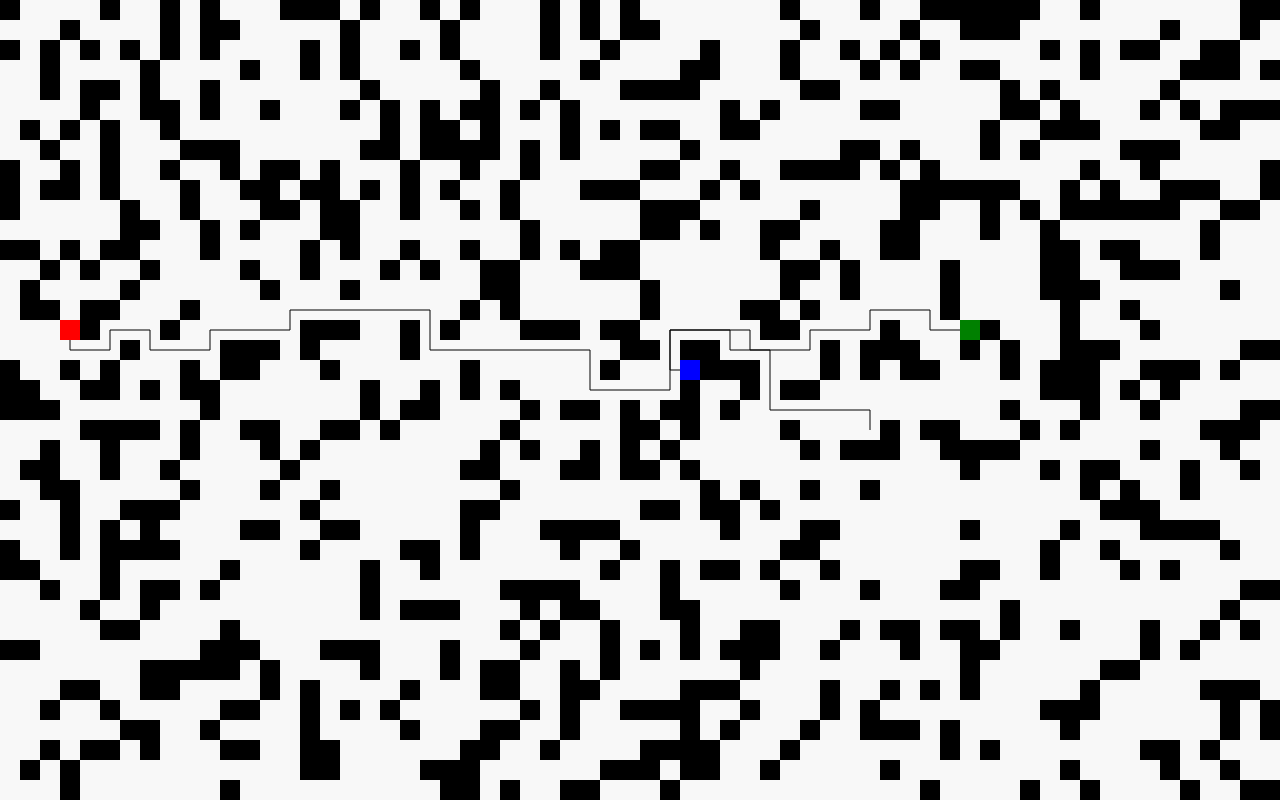
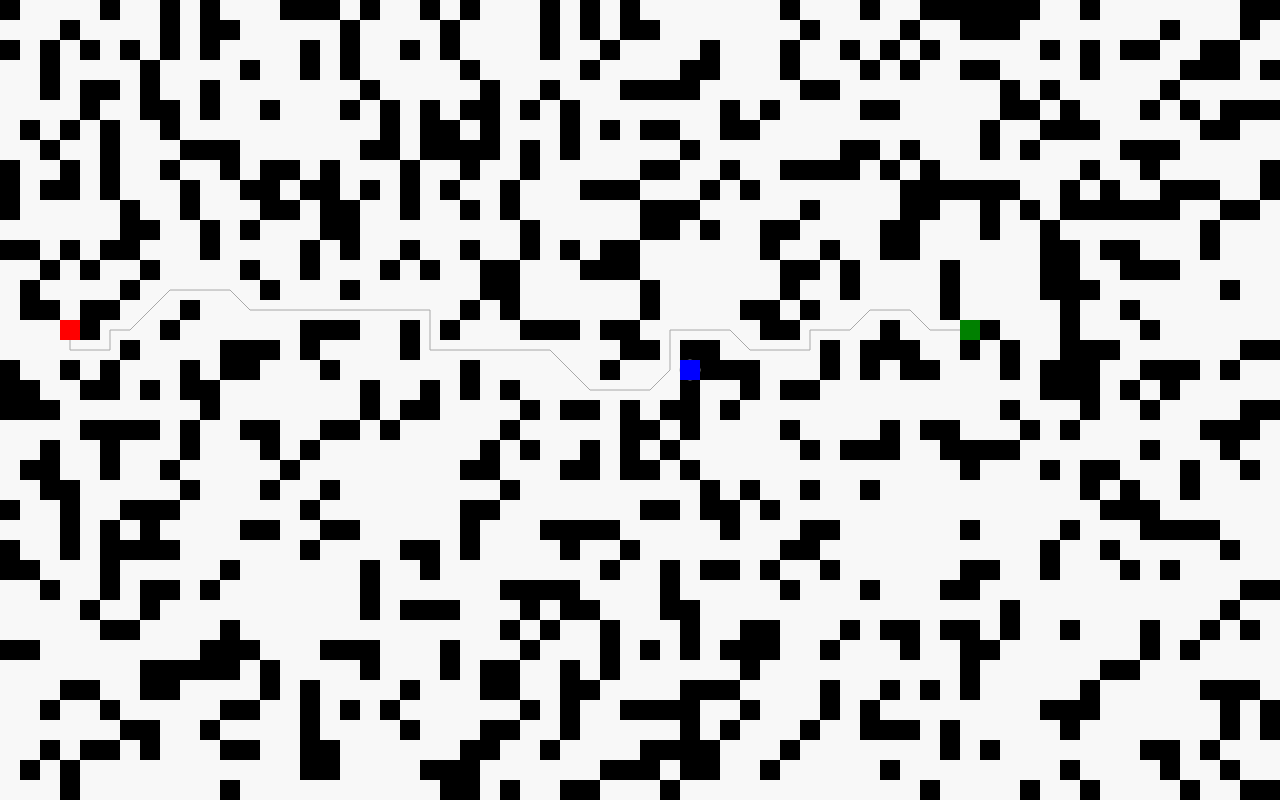
Before and after one commit to MarcoPlain/pathfinding-fx.js, a website: page page/index.html in a window 1280 px wide. Shown: the top 800 px of the page. Drawn offline with nearby package versions, Linux system fonts and the light colour scheme.

Commit message:
refactoring, improvements + diagonal pathfinding

```diff
--- a/page/index.html
+++ b/page/index.html
@@ -250,10 +250,12 @@ PUI.drawNode(nodeB, {color:'green'});
 
                   this.sliderValueMax = path.length;
 
-                  PUI.drawNodes(path);
+                  //PUI.drawNodes(path);
 
                   PUI.addNode(this.fromNode, { color: "red" });
                   PUI.addNode(this.toNode, { color: "green" });
+
+                  PUI.render();
 
                   PUI.onNodesListUpdate = (nodesList) => {
                     nodesList.forEach((node) => {
@@ -300,7 +302,7 @@ PUI.drawNodes(path);
       </div>
 
       <!-- PUI :: drawNodes with max() -->
-      <div class="bg-gray-500 my-8 flex gap-4 p-8" x-data="drawNodesWithSteps()">
+     <!-- <div class="bg-gray-500 my-8 flex gap-4 p-8" x-data="drawNodesWithSteps()">
         <div>
           <div class="bg-blue-200">
             <canvas id="drawNodesWithSteps" width="225" height="225"></canvas>
@@ -395,7 +397,7 @@ PUI.drawNodes(path);
           </code>
         </pre>
         </div>
-      </div>
+      </div>-->
 
       <!-- PUI :: drawFlood() -->
       <div class="bg-gray-500 my-8 flex gap-4 p-8" x-data="flood()">
--- a/src/pathfinding-fx.js
+++ b/src/pathfinding-fx.js
@@ -78,6 +78,7 @@ var PathfindingFX = (function () {
       this.pathsList = [];
       this.interactionMode = null;
       this.targetNodeIndex = null;
+      this.targetWalkerIndex = null;
       this.currentContext = null;
 
       // Settings
@@ -94,6 +95,8 @@ var PathfindingFX = (function () {
         settings.startNodeColor || defaults.startNodeColor;
       this.settings.endNodeColor =
         settings.endNodeColor || defaults.endNodeColor;
+
+      this.sqrt2 = Math.sqrt(2);
 
       this.clearCanvas();
 
@@ -128,10 +131,8 @@ var PathfindingFX = (function () {
     }
 
     findPath = (from, to, options = {}) => {
-
       this.initMatrix();
-      to = this.matrix[to.y][to.x]
-
+      to = this.matrix[to.y][to.x];
 
       let open = [this.matrix[from.y][from.x]];
       let closed = [];
@@ -171,7 +172,13 @@ var PathfindingFX = (function () {
               invalid = true;
           }
           if (invalid) continue;
-          let g = currentNode.g + 1;
+          let g = currentNode.g;
+          // Diagonal g
+          if(neighbor.x != currentNode.x && neighbor.y != currentNode.y){
+            g += this.sqrt2;
+          } else {
+            g += 1;
+          }
           let gBest = false;
           let found = false;
           for (let o = 0; o < open.length; o++)
@@ -226,11 +233,7 @@ var PathfindingFX = (function () {
 
         // End case -- result has been found, return the traced path
 
-        if (
-          greedy &&
-          currentNode.x == to.x &&
-          currentNode.y == to.y
-        ) {
+        if (greedy && currentNode.x == to.x && currentNode.y == to.y) {
           return flood;
         }
 
@@ -247,7 +250,15 @@ var PathfindingFX = (function () {
               invalid = true;
           }
           if (invalid) continue;
-          let g = currentNode.g + 1;
+
+          let g = currentNode.g;
+          // Diagonal g
+          if(neighbor.x != currentNode.x && neighbor.y != currentNode.y){
+            g += this.sqrt2;
+          } else {
+            g += 1;
+          }
+
           let gBest = false;
           let found = false;
           for (let o = 0; o < open.length; o++)
@@ -299,6 +310,49 @@ var PathfindingFX = (function () {
         this.matrix[node.y][node.x + 1].w
       )
         neighbors.push(this.matrix[node.y][node.x + 1]);
+
+      // Diagonal neighbors
+      if (
+        this.matrix[node.y - 1] &&
+        this.matrix[node.y - 1][node.x - 1] &&
+        this.matrix[node.y - 1][node.x - 1].w &&
+        this.matrix[node.y - 1][node.x] &&
+        this.matrix[node.y - 1][node.x].w &&
+        this.matrix[node.y][node.x - 1] &&
+        this.matrix[node.y][node.x - 1].w
+      )
+        neighbors.push(this.matrix[node.y - 1][node.x - 1]);
+      if (
+        this.matrix[node.y + 1] &&
+        this.matrix[node.y + 1][node.x - 1] &&
+        this.matrix[node.y + 1][node.x - 1].w &&
+        this.matrix[node.y + 1][node.x] &&
+        this.matrix[node.y + 1][node.x].w &&
+        this.matrix[node.y][node.x - 1] &&
+        this.matrix[node.y][node.x - 1].w
+      )
+        neighbors.push(this.matrix[node.y + 1][node.x - 1]);
+      if (
+        this.matrix[node.y - 1] &&
+        this.matrix[node.y - 1][node.x + 1] &&
+        this.matrix[node.y - 1][node.x + 1].w &&
+        this.matrix[node.y - 1][node.x] &&
+        this.matrix[node.y - 1][node.x].w &&
+        this.matrix[node.y][node.x + 1] &&
+        this.matrix[node.y][node.x + 1].w
+      )
+        neighbors.push(this.matrix[node.y - 1][node.x + 1]);
+      if (
+        this.matrix[node.y + 1] &&
+        this.matrix[node.y + 1][node.x + 1] &&
+        this.matrix[node.y + 1][node.x + 1].w &&
+        this.matrix[node.y + 1][node.x] &&
+        this.matrix[node.y + 1][node.x].w &&
+        this.matrix[node.y][node.x + 1] &&
+        this.matrix[node.y][node.x + 1].w
+      )
+        neighbors.push(this.matrix[node.y + 1][node.x + 1]);
+
       return neighbors;
     };
 
@@ -314,7 +368,16 @@ var PathfindingFX = (function () {
       }
     };
 
-    update(delta) {}
+    update(delta) {
+
+      this.walkers.forEach(walker => {
+        walker.path = this.findPath({x:walker.x, y:walker.y}, walker.to);
+        if(walker.path.length > 1){
+          walker.x = walker.path[1].x;
+          walker.y = walker.path[1].y;
+        }
+      })
+    }
 
     animationLoop(pui, timestamp) {
       // Throttle the frame rate.
@@ -342,7 +405,7 @@ var PathfindingFX = (function () {
       this.animationFrameId = requestAnimationFrame(
         this.animationLoop.bind(0, this)
       );
-      this.interval = setInterval(() => {
+      /*this.interval = setInterval(() => {
         this.walkers.forEach((walker) => {
           if (!walker.path) return;
 
@@ -354,7 +417,7 @@ var PathfindingFX = (function () {
           }
           if (walker.steps < walker.path.length) walker.steps++;
         });
-      }, 1000 / 8);
+      }, 1000 / 8);*/
     }
 
     addWalker(from, to, settings) {
@@ -366,8 +429,17 @@ var PathfindingFX = (function () {
         to: to,
         settings: settings,
       };
-      walker.path = this.addPath(from, to);
+      walker.path = this.findPath(from, to);
       this.walkers.push(walker);
+
+      this.addCircle(to, {
+        onPosChange: (pos) => {
+          walker.to = pos;
+          walker.path = this.findPath({ x: walker.x, y: walker.y }, walker.to);
+          walker.steps = 0;
+        },
+      });
+
       return this;
     }
 
@@ -379,8 +451,8 @@ var PathfindingFX = (function () {
       });
       this.drawNodes(this.nodesList);
       this.walkers.forEach((node) => {
+        this.drawNode(node, node.settings);
         this.drawPath(node.path);
-        this.drawNode(node, node.settings);
       });
       if (this.currentContext) {
         this.drawContext(this.currentContext);
@@ -393,7 +465,10 @@ var PathfindingFX = (function () {
       this.map = map;
       this.initMatrix();
       this.walkers.forEach((walker) => {
-        walker.path = this.addPath(walker.from, walker.to);
+        walker.path = this.findPath(walker.from, walker.to);
+      });
+      this.pathsList.forEach((path) => {
+        path.path = this.findPath(path.from, path.to);
       });
     }
 
@@ -447,7 +522,24 @@ var PathfindingFX = (function () {
       if (!this.mouseIsDown) return;
       this.mouseIsDown = false;
       this.interactionMode = null;
+      if (this.targetNodeIndex !== null) {
+        let node = this.nodesList[this.targetNodeIndex];
+
         this.targetNodeIndex = null;
+      }
+
+      if (this.targetWalkerIndex !== null) {
+        this.walkers[this.targetWalkerIndex].steps = 0;
+        this.walkers[this.targetWalkerIndex].path = this.findPath(
+          {
+            x: this.walkers[this.targetWalkerIndex].x,
+            y: this.walkers[this.targetWalkerIndex].y,
+          },
+          this.walkers[this.targetWalkerIndex].to
+        );
+        this.targetWalkerIndex = null;
+      }
+
       this.currentContext = null;
     }
 
@@ -461,6 +553,15 @@ var PathfindingFX = (function () {
       if (nodeIndex >= 0) {
         this.targetNodeIndex = nodeIndex;
         return { ...this.nodesList[nodeIndex], ...{ type: "node" } };
+      }
+
+      const walkerIndex = this.walkers.findIndex(
+        (n) => n.x == node.x && n.y == node.y
+      );
+
+      if (walkerIndex >= 0) {
+        this.targetWalkerIndex = walkerIndex;
+        return { ...this.walkers[walkerIndex], ...{ type: "walker" } };
       }
 
       if (
@@ -501,11 +602,25 @@ var PathfindingFX = (function () {
                 this.interactionMode.type == "wall" ? 1 : 0;
               this.updateMap(newMap);
             } else {
+              if (this.interactionMode.type == "node") {
                 this.nodesList[this.targetNodeIndex].x = axis.x;
                 this.nodesList[this.targetNodeIndex].y = axis.y;
 
+                if (
+                  typeof this.nodesList[this.targetNodeIndex].config
+                    .onPosChange != "undefined"
+                )
+                  this.nodesList[this.targetNodeIndex].config.onPosChange(axis);
+              }
+              if (this.interactionMode.type == "walker") {
+                this.walkers[this.targetWalkerIndex].x = axis.x;
+                this.walkers[this.targetWalkerIndex].y = axis.y;
+              }
+
               // Update all paths
-              this.pathsList.forEach((path) => { path.path = this.findPath(path.from, path.to)});
+              this.pathsList.forEach((path) => {
+                path.path = this.findPath(path.from, path.to);
+              });
 
               if (typeof this.onNodesListUpdate != "undefined")
                 this.onNodesListUpdate(this.nodesList);
@@ -523,8 +638,12 @@ var PathfindingFX = (function () {
     }
 
     addPath(fromNode, toNode, settings = {}) {
-      const path = this.findPath(fromNode, toNode, settings);
-      //this.pathsList.push(path);
+      const path = {
+        from: fromNode,
+        to: toNode,
+        path: this.findPath(fromNode, toNode, settings),
+      };
+      this.pathsList.push(path);
       return path;
     }
 
@@ -569,7 +688,11 @@ var PathfindingFX = (function () {
     toNode(node, config = {}) {
       node = this.addEndNode(node, config);
       if (this.currentNode) {
-        this.pathsList.push({ from: this.currentNode, to: node, path: this.findPath(this.currentNode, node) });
+        this.pathsList.push({
+          from: this.currentNode,
+          to: node,
+          path: this.findPath(this.currentNode, node),
+        });
       }
 
       return this;
@@ -582,14 +705,42 @@ var PathfindingFX = (function () {
 
     drawNode(node, config = {}) {
       if (!node) return;
+
+      const draw = node.draw || { fill: "rect" };
+
+      switch (draw.fill) {
+        case "rect":
           this.ctx.fillStyle = config.color || this.settings.pathNodeColor;
-
           this.ctx.fillRect(
             node.x * this.tileSize.w,
             node.y * this.tileSize.h,
             this.tileSize.w,
             this.tileSize.h
           );
+          break;
+        case "circle":
+          this.ctx.strokeStyle = config.color || this.settings.pathNodeColor;
+          this.ctx.beginPath(); // Start a new path
+
+          this.ctx.arc(
+            node.x * this.tileSize.w + this.tileSize.w / 2,
+            node.y * this.tileSize.h + this.tileSize.h / 2,
+            (this.tileSize.w + this.tileSize.h) / 4,
+            0,
+            2 * Math.PI
+          );
+          this.ctx.stroke();
+          break;
+      }
+    }
+    addCircle(node, config = {}) {
+      node = {
+        ...node,
+        ...{ config: config },
+        ...{ draw: { fill: "circle" } },
+      };
+      this.nodesList.push(node);
+      //this.drawCircle(node, config);
     }
 
     drawPath(nodes, config = {}) {
@@ -597,6 +748,7 @@ var PathfindingFX = (function () {
         let next = nodes[key + 1];
         if (!next) return;
 
+        this.ctx.strokeStyle = config.color || this.settings.pathNodeColor;
         this.ctx.beginPath(); // Start a new path
         this.ctx.moveTo(
           node.x * this.tileSize.w + this.tileSize.w / 2,
```
Lines whose indentation alone changed are shown as unchanged.
